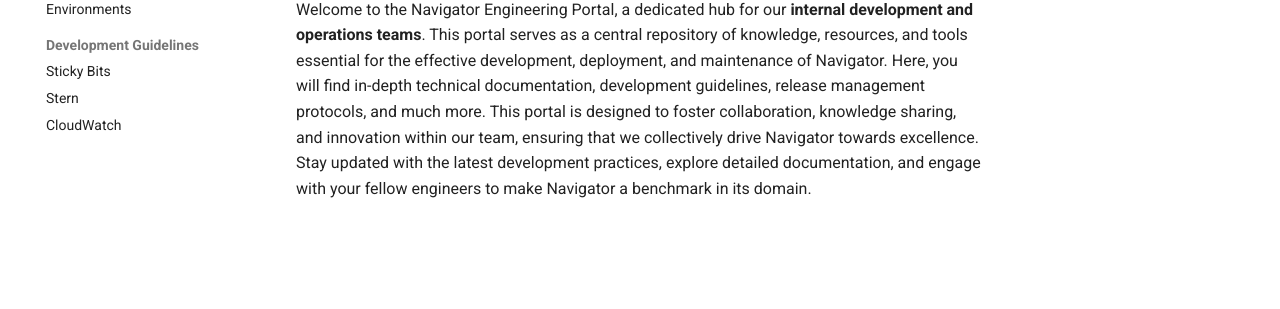
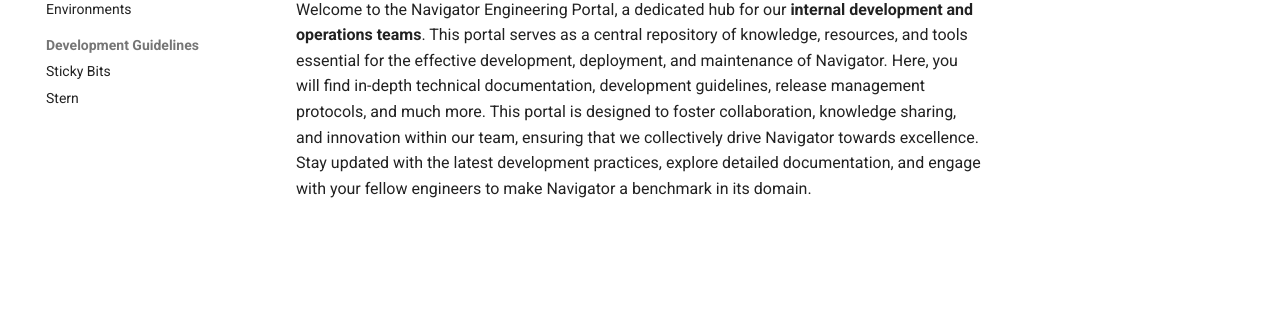
Before and after one commit to alejandroleal17/odoo-document, an MkDocs documentation site: the page built from docs/index.md, in a window 1280 px wide. Shown: the part 231-540 px from the top of the page. Built offline with MkDocs 1.6.1 and Material for MkDocs 9.7.7, drawn with Linux system fonts in a browser that asks for light colours; comment, search, counter and statistics services are not loaded.

Commit message:
Update mkdocs.yml

```diff
--- a/mkdocs.yml
+++ b/mkdocs.yml
@@ -28,7 +28,7 @@
     - Development Guidelines:
       - Sticky Bits: engineering/sticky-bits.md
       - Stern:  engineering/stern_use.md
-      - CloudWatch: engineering/cloudwatch.md
+
 
   - GCP:
     - Home: engineering/gcp/index.md
```
